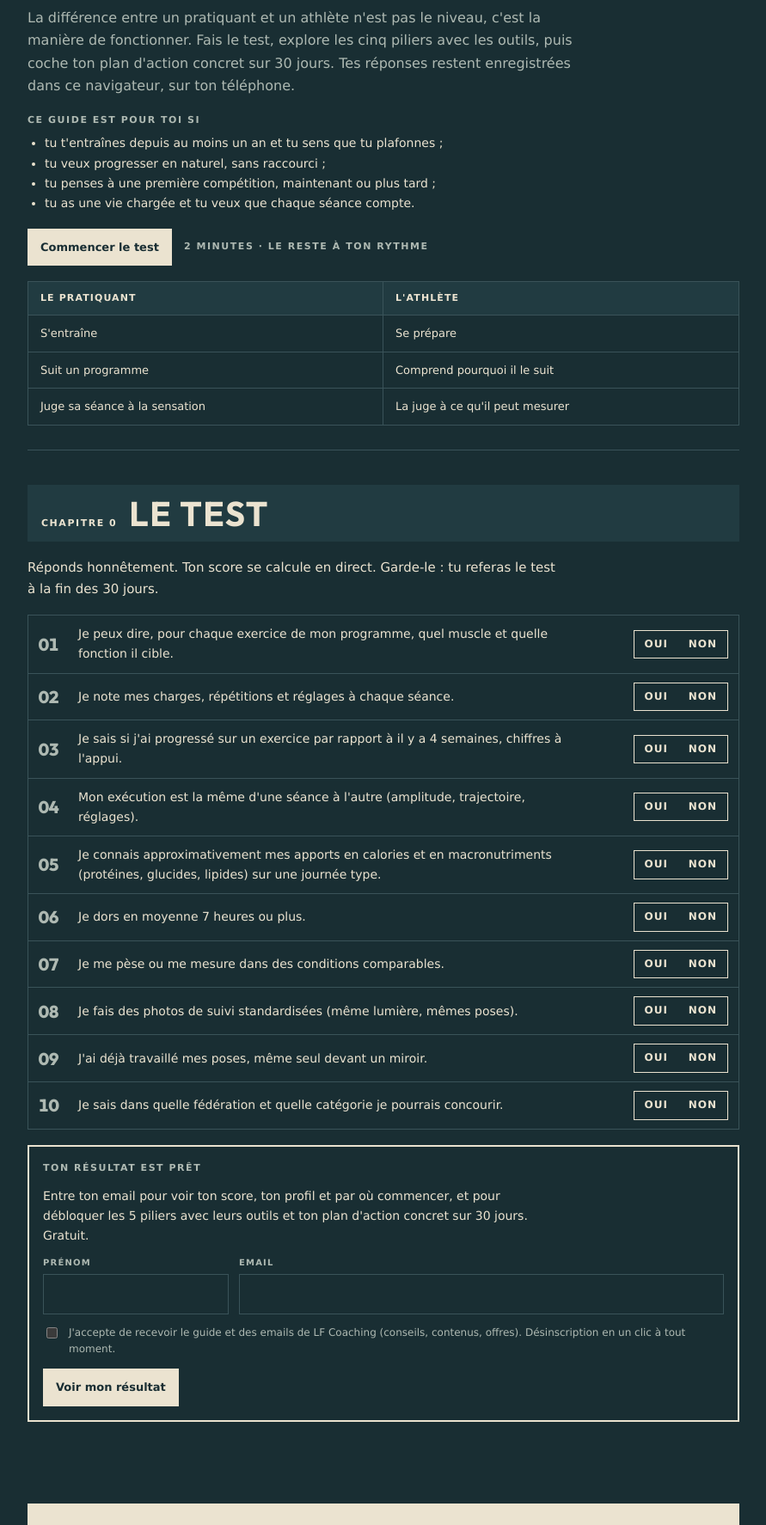
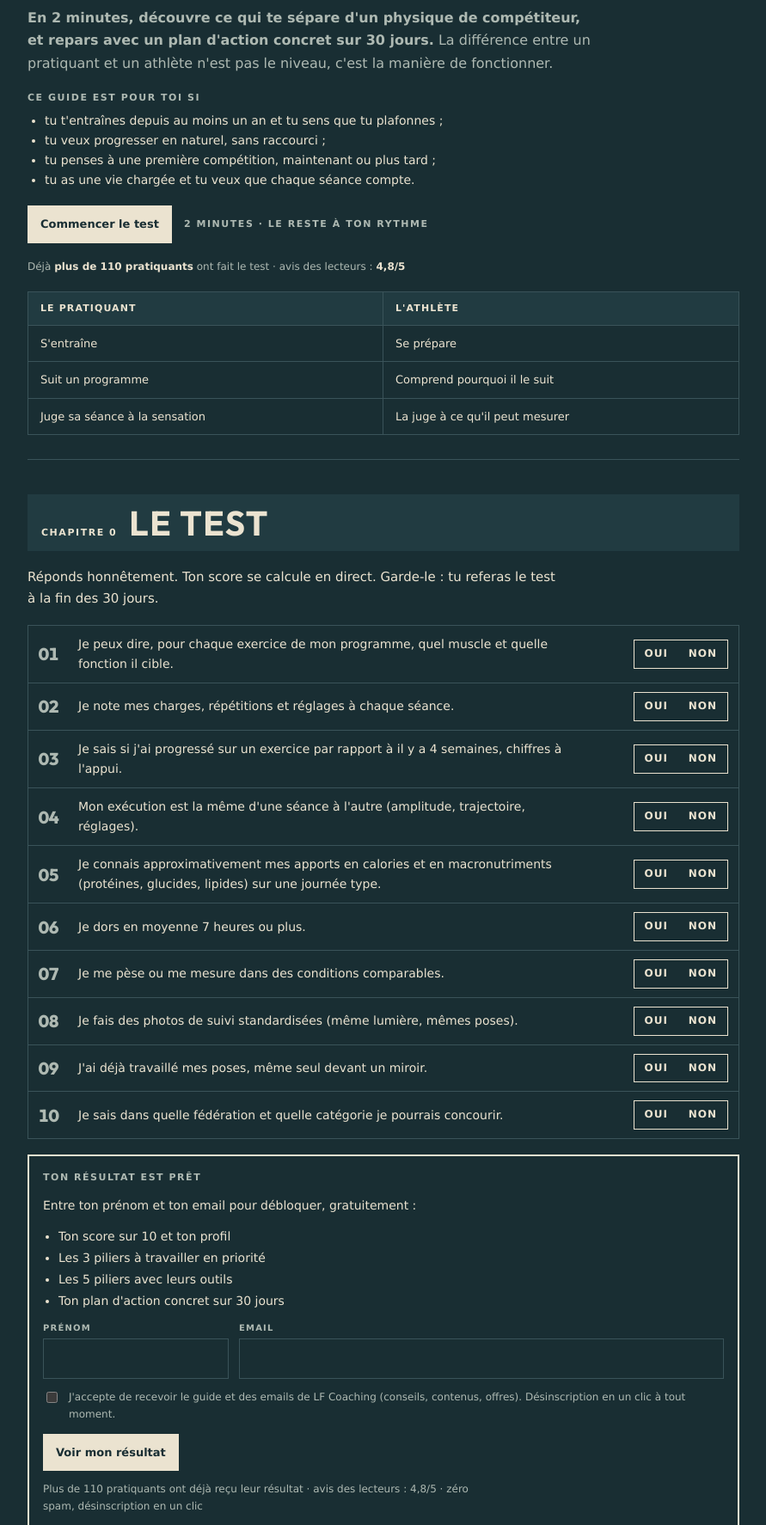
Before and after one commit to Lenimen/Lf-guide, a plain HTML site: page guide.html in a window 1280 px wide. Shown: the part 344-2118 px from the top of the page at 86% size, without its empty margins (194-1085 px from the left). Drawn offline with Linux system fonts and the light colour scheme; no server answers.

Commit message:
Guide : comptage des visites et des tests, écran d'inscription plus convaincant (#27)
- envoie type=visite (une fois par jour et par navigateur) et type=test (10 réponses) au webhook, hors mode client
- en-tête qui annonce le bénéfice, preuve sociale (110+ tests, avis 4,8/5) près des boutons
- écran d'inscription : liste de ce qu'on débloque
- note sur l'enregistrement dans le navigateur déplacée dans le plan


Claude-Session: https://claude.ai/code/session_01YDQoLNEsLscSHCssbU1Mtp

Co-authored-by: Claude <noreply@anthropic.com>

```diff
--- a/guide.html
+++ b/guide.html
@@ -167,6 +167,10 @@ a.btn{text-decoration:none}
 .consent{display:flex;gap:10px;align-items:flex-start;font-size:12px;color:var(--ink-soft)}
 .consent input{margin-top:3px;accent-color:var(--ink);flex:none}
 .gate-err{color:var(--warn);font-size:13px}
+.proof{font-size:12px;color:var(--ink-soft);margin:0}
+.proof b{color:var(--ink)}
+.gate-list{margin:0;padding-left:18px;font-size:14px;display:grid;gap:2px}
+.note-nav{font-size:13px;color:var(--ink-soft);margin:0}
 .gate button,.feedback button{justify-self:start}
 .rate{display:flex;gap:6px;flex-wrap:wrap}
 .rate button{all:unset;cursor:pointer;width:40px;height:40px;display:grid;place-items:center;border:1px solid var(--ink);font-weight:bold}
@@ -210,7 +214,7 @@ html,body{background:#192E33!important;overflow-x:hidden}
   <div class="hero">
     <div class="label">Guide gratuit · Bodybuilding naturel · par Leni Fauconnier</div>
     <h1>De pratiquant à <em>athlète</em></h1>
-    <p class="lede">La différence entre un pratiquant et un athlète n'est pas le niveau, c'est la manière de fonctionner. Fais le test, explore les cinq piliers avec les outils, puis coche ton plan d'action concret sur 30 jours. Tes réponses restent enregistrées dans ce navigateur, sur ton téléphone.</p>
+    <p class="lede"><b>En 2 minutes, découvre ce qui te sépare d'un physique de compétiteur, et repars avec un plan d'action concret sur 30 jours.</b> La différence entre un pratiquant et un athlète n'est pas le niveau, c'est la manière de fonctionner.</p>
     <div class="for">
       <div class="label">Ce guide est pour toi si</div>
       <ul>
@@ -221,6 +225,7 @@ html,body{background:#192E33!important;overflow-x:hidden}
       </ul>
     </div>
     <div class="start"><a class="btn solid" href="#test">Commencer le test</a><span class="label">2 minutes · le reste à ton rythme</span></div>
+    <p class="proof">Déjà <b>plus de 110 pratiquants</b> ont fait le test · avis des lecteurs : <b>4,8/5</b></p>
     <div class="contrast" role="table" aria-label="Pratiquant et athlète">
       <div class="h" role="columnheader">Le pratiquant</div><div class="h" role="columnheader">L'athlète</div>
       <div role="cell">S'entraîne</div><div role="cell">Se prépare</div>
@@ -236,7 +241,8 @@ html,body{background:#192E33!important;overflow-x:hidden}
     <div class="quiz" id="quiz"></div>
       <form class="gate" id="gate" novalidate>
       <div class="label">Ton résultat est prêt</div>
-      <p style="font-size:14px">Entre ton email pour voir ton score, ton profil et par où commencer, et pour débloquer les 5 piliers avec leurs outils et ton plan d'action concret sur 30 jours. Gratuit.</p>
+      <p style="font-size:14px">Entre ton prénom et ton email pour débloquer, gratuitement :</p>
+      <ul class="gate-list"><li>Ton score sur 10 et ton profil</li><li>Les 3 piliers à travailler en priorité</li><li>Les 5 piliers avec leurs outils</li><li>Ton plan d'action concret sur 30 jours</li></ul>
       <div class="fields">
         <div class="field"><label for="gPrenom">Prénom</label><input type="text" id="gPrenom" autocomplete="given-name" required></div>
         <div class="field" style="flex:1 1 220px"><label for="gEmail">Email</label><input type="email" id="gEmail" autocomplete="email" required></div>
@@ -244,6 +250,7 @@ html,body{background:#192E33!important;overflow-x:hidden}
       <input type="text" id="gHp" tabindex="-1" autocomplete="off" aria-hidden="true" style="position:absolute;left:-9999px;width:1px;height:1px">
       <label class="consent" for="gOk"><input type="checkbox" id="gOk"> J'accepte de recevoir le guide et des emails de LF Coaching (conseils, contenus, offres). Désinscription en un clic à tout moment.</label>
       <button class="btn solid" type="submit">Voir mon résultat</button>
+      <p class="proof">Plus de 110 pratiquants ont déjà reçu leur résultat · avis des lecteurs : 4,8/5 · zéro spam, désinscription en un clic</p>
       <p class="gate-err" id="gErr" role="alert" hidden></p>
     </form>
     <div class="score gated" id="scoreBox" aria-live="polite">
@@ -520,6 +527,7 @@ html,body{background:#192E33!important;overflow-x:hidden}
   <!-- PLAN -->
   <section class="block gated" id="plan">
     <div class="band"><span class="label">Plan d'action</span><h2>Tes 30 jours</h2></div>
+    <p class="note-nav">Tes cases cochées restent enregistrées dans ce navigateur, sur ce téléphone. Reviens par le même chemin (par exemple depuis Instagram) pour les retrouver.</p>
     <div class="progress"><span class="label">Avancement</span><div class="gauge"><i id="planBar" style="width:0%"></i></div><b id="planPct">0/17</b></div>
     <div class="weeks" id="weeks"></div>
   </section>
@@ -566,6 +574,9 @@ html,body{background:#192E33!important;overflow-x:hidden}
   var SOURCE=qs.source||qs.utm_source||(location.hash&&!isClient?location.hash.slice(1):'')||'direct';
   function send(data){try{var b=new URLSearchParams();for(var k in data)b.append(k,data[k]==null?'':data[k]);
     return fetch(HOOK,{method:'POST',mode:'no-cors',body:b}).catch(function(){})}catch(e){return Promise.resolve()}}
+  /* Mesure : une visite par navigateur et par jour, un test terminé par navigateur (pas en mode client) */
+  function track(type){if(isClient)return;send({type:type,source:SOURCE,statut:S.unlocked?'deja-inscrit':'nouveau',page:'guide'})}
+  (function(){var d=new Date().toISOString().slice(0,10);if(S.lastVisit!==d){S.lastVisit=d;save();track('visite')}})();
   function profil(n){return n<=3?'pratiquant':n<=7?'avance':'athlete'}
   var QS=['P1 muscle ciblé par exercice','P1 carnet de séance','P3 progression chiffrée','P1 exécution constante','P2 calories et macros','P3 sommeil 7 h','P3 pesées comparables','P3 photos standardisées','P5 poses travaillées','P5 fédération et catégorie'];
   function manques(){var r=[];for(var i=0;i<QS.length;i++)if(S.quiz[i]!=='oui')r.push(QS[i]);return r.join(' ; ')}
@@ -584,6 +595,7 @@ html,body{background:#192E33!important;overflow-x:hidden}
   "J'ai déjà travaillé mes poses, même seul devant un miroir.",
   "Je sais dans quelle fédération et quelle catégorie je pourrais concourir."];
   S.quiz=S.quiz||{};
+  if(Object.keys(S.quiz).length>=10&&!S.testSent){S.testSent=true;save()}
   var quiz=$('quiz');
   Q.forEach(function(t,i){
     var row=el('div','q');
@@ -598,6 +610,7 @@ html,body{background:#192E33!important;overflow-x:hidden}
     row.appendChild(yn);quiz.appendChild(row)});
   function score(){
     var n=0,answered=0;for(var k in S.quiz){answered++;if(S.quiz[k]==='oui')n++}
+    if(answered>=10&&!S.testSent&&!isClient){S.testSent=true;save();track('test')}
     if(answered>=10&&S.email&&!S.scoreSent&&!isClient){S.scoreSent=true;save();var d={type:'score',email:S.email,score:n,profil:profil(n),source:SOURCE,manques:manques()};setTimeout(function(){send(d)},2500)}
     $('scoreN').textContent=n;$('gaugeBar').style.width=(n*10)+'%';
     var L,T;
```
